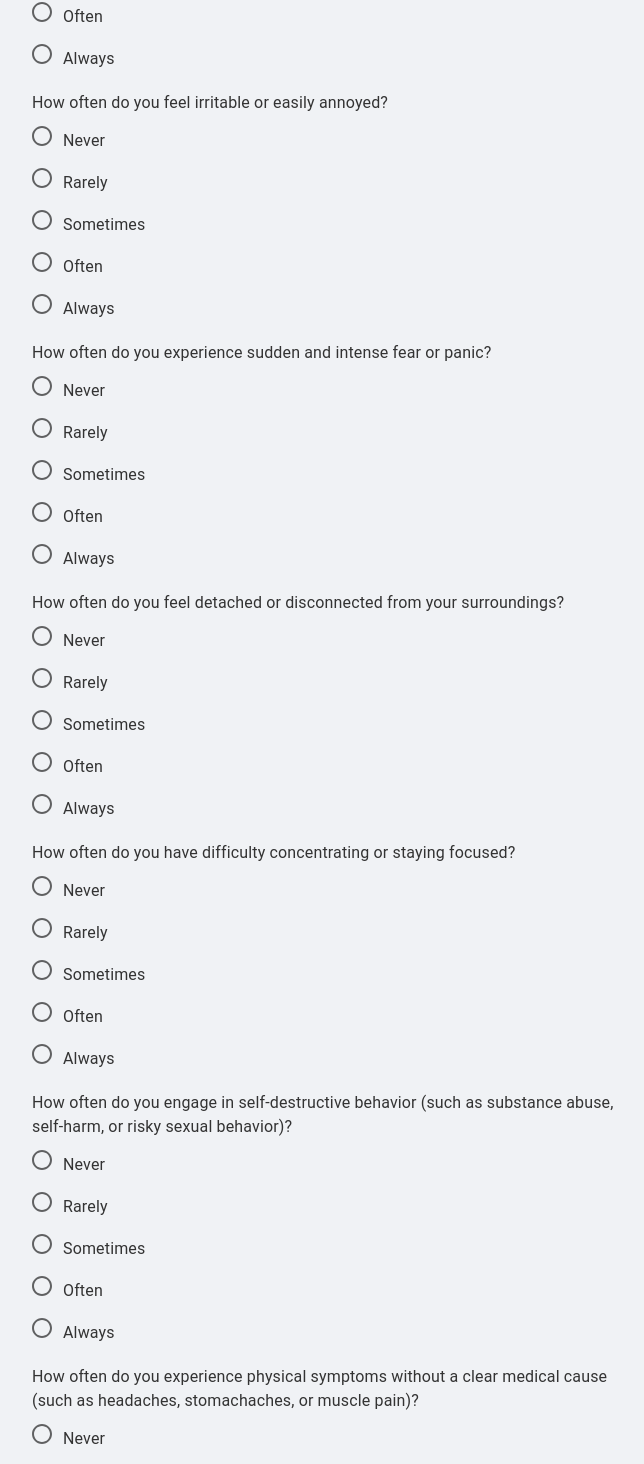
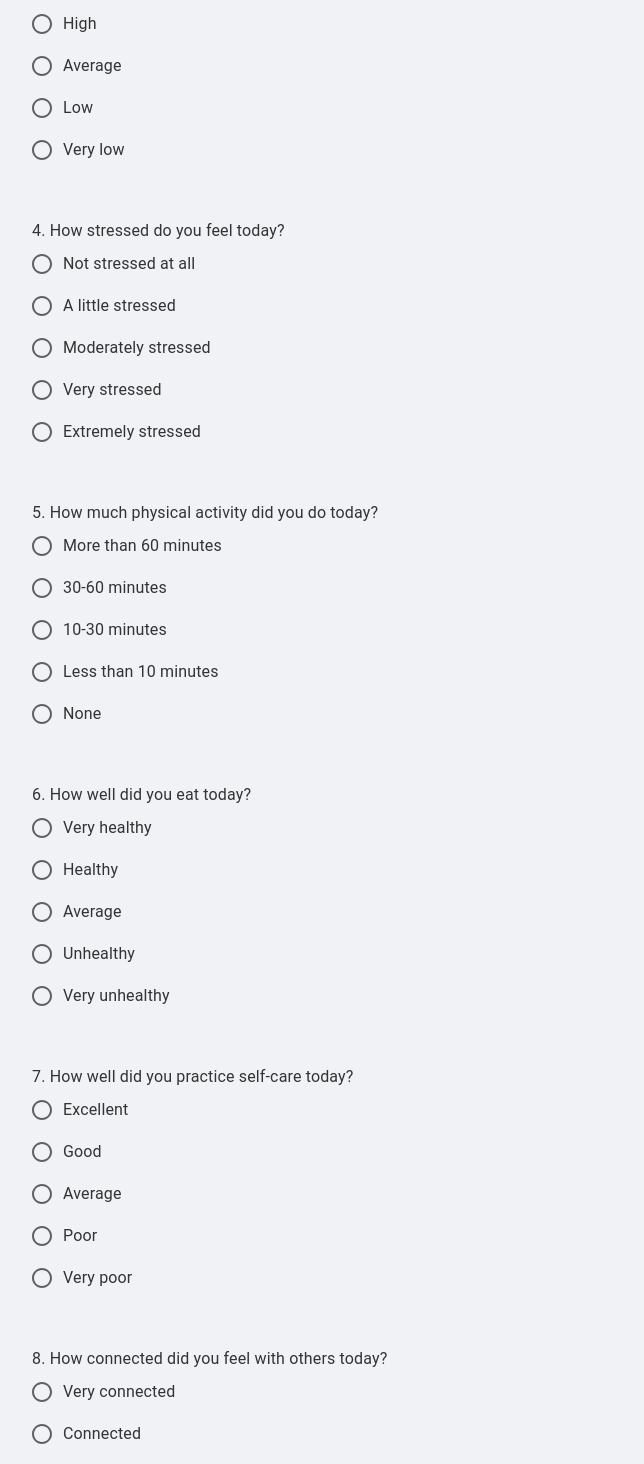
Before and after one commit to hppanpaliya/MindfulMe, a React (Create React App) app: page /self-assessment in a window 1280 px wide. Shown: the part 739-2203 px from the top of the page, without its empty margins (308-952 px from the left). Built offline with nearby package versions, Linux system fonts and the light colour scheme; no server answers.

Commit message:
Wellness Quiz

```diff
--- a/src/components/SelfAssessment/index.js
+++ b/src/components/SelfAssessment/index.js
@@ -5,7 +5,6 @@ import { styled } from "@mui/material/styles";
 
 const StyledLabel = styled("label")({
   display: "block",
-  marginTop: "10px",
 });
 
 function SelfAssessment() {
@@ -14,7 +13,7 @@ function SelfAssessment() {
   const [selectedAnswers, setSelectedAnswers] = useState(initialSelectedAnswers);
 
   function handleOptionSelect(questionId, optionValue) {
-    setSelectedAnswers({ ...selectedAnswers, [questionId]: optionValue });
+    setSelectedAnswers({ ...selectedAnswers, [questionId]: Number(optionValue) });
   }
 
   function calculateScore() {
@@ -31,11 +30,13 @@ function SelfAssessment() {
 
   return (
     <Box sx={{ display: "flex", flexDirection: "column", maxWidth: "600px", margin: "0 auto" }}>
-      {questions.map((question) => (
-        <FormControl key={question.id} component="fieldset" sx={{ mt: 2 }}>
-          <Typography variant="body1">{question.text}</Typography>
+      {questions.map((question, index) => (
+        <FormControl key={question.id} component="fieldset" sx={{ mt: 6 }}>
+          <Typography variant="body1">
+            {index + 1}. {question.text}
+          </Typography>
           <RadioGroup
-            aria-label={question.text}
+            aria-label={index + 1 + ". " + question.text}
             name={question.id}
             value={selectedAnswers[question.id]}
             onChange={(event) => handleOptionSelect(question.id, event.target.value)}
--- a/src/components/SelfAssessment/questions.json
+++ b/src/components/SelfAssessment/questions.json
@@ -1,392 +1,112 @@
 [
   {
-    "id": 1,
-    "text": "How often do you experience difficulty falling or staying asleep?",
+    "id": "question1",
+    "text": "How well did you sleep last night?",
     "options": [
-      {
-        "text": "Never",
-        "value": 0
-      },
-      {
-        "text": "Rarely",
-        "value": 1
-      },
-      {
-        "text": "Sometimes",
-        "value": 2
-      },
-      {
-        "text": "Often",
-        "value": 3
-      },
-      {
-        "text": "Always",
-        "value": 4
-      }
+      { "text": "Very well", "value": 4 },
+      { "text": "Well", "value": 3 },
+      { "text": "Average", "value": 2 },
+      { "text": "Poorly", "value": 1 },
+      { "text": "Very poorly", "value": 0 }
     ]
   },
   {
-    "id": 2,
-    "text": "How often do you feel nervous or anxious?",
+    "id": "question2",
+    "text": "How would you rate your mood today?",
     "options": [
-      {
-        "text": "Never",
-        "value": 0
-      },
-      {
-        "text": "Rarely",
-        "value": 1
-      },
-      {
-        "text": "Sometimes",
-        "value": 2
-      },
-      {
-        "text": "Often",
-        "value": 3
-      },
-      {
-        "text": "Always",
-        "value": 4
-      }
+      { "text": "Very happy", "value": 4 },
+      { "text": "Happy", "value": 3 },
+      { "text": "Neutral", "value": 2 },
+      { "text": "Sad", "value": 1 },
+      { "text": "Very sad", "value": 0 }
     ]
   },
   {
-    "id": 3,
-    "text": "How often do you feel depressed or hopeless?",
+    "id": "question3",
+    "text": "How is your energy level today?",
     "options": [
-      {
-        "text": "Never",
-        "value": 0
-      },
-      {
-        "text": "Rarely",
-        "value": 1
-      },
-      {
-        "text": "Sometimes",
-        "value": 2
-      },
-      {
-        "text": "Often",
-        "value": 3
-      },
-      {
-        "text": "Always",
-        "value": 4
-      }
+      { "text": "Very high", "value": 4 },
+      { "text": "High", "value": 3 },
+      { "text": "Average", "value": 2 },
+      { "text": "Low", "value": 1 },
+      { "text": "Very low", "value": 0 }
     ]
   },
   {
-    "id": 4,
-    "text": "How often do you feel irritable or easily annoyed?",
+    "id": "question4",
+    "text": "How stressed do you feel today?",
     "options": [
-      {
-        "text": "Never",
-        "value": 0
-      },
-      {
-        "text": "Rarely",
-        "value": 1
-      },
-      {
-        "text": "Sometimes",
-        "value": 2
-      },
-      {
-        "text": "Often",
-        "value": 3
-      },
-      {
-        "text": "Always",
-        "value": 4
-      }
+      { "text": "Not stressed at all", "value": 4 },
+      { "text": "A little stressed", "value": 3 },
+      { "text": "Moderately stressed", "value": 2 },
+      { "text": "Very stressed", "value": 1 },
+      { "text": "Extremely stressed", "value": 0 }
     ]
   },
   {
-    "id": 5,
-    "text": "How often do you experience sudden and intense fear or panic?",
+    "id": "question5",
+    "text": "How much physical activity did you do today?",
     "options": [
-      {
-        "text": "Never",
-        "value": 0
-      },
-      {
-        "text": "Rarely",
-        "value": 1
-      },
-      {
-        "text": "Sometimes",
-        "value": 2
-      },
-      {
-        "text": "Often",
-        "value": 3
-      },
-      {
-        "text": "Always",
-        "value": 4
-      }
+      { "text": "More than 60 minutes", "value": 4 },
+      { "text": "30-60 minutes", "value": 3 },
+      { "text": "10-30 minutes", "value": 2 },
+      { "text": "Less than 10 minutes", "value": 1 },
+      { "text": "None", "value": 0 }
     ]
   },
   {
-    "id": 6,
-    "text": "How often do you feel detached or disconnected from your surroundings?",
+    "id": "question6",
+    "text": "How well did you eat today?",
     "options": [
-      {
-        "text": "Never",
-        "value": 0
-      },
-      {
-        "text": "Rarely",
-        "value": 1
-      },
-      {
-        "text": "Sometimes",
-        "value": 2
-      },
-      {
-        "text": "Often",
-        "value": 3
-      },
-      {
-        "text": "Always",
-        "value": 4
-      }
+      { "text": "Very healthy", "value": 4 },
+      { "text": "Healthy", "value": 3 },
+      { "text": "Average", "value": 2 },
+      { "text": "Unhealthy", "value": 1 },
+      { "text": "Very unhealthy", "value": 0 }
     ]
   },
   {
-    "id": 7,
-    "text": "How often do you have difficulty concentrating or staying focused?",
+    "id": "question7",
+    "text": "How well did you practice self-care today?",
     "options": [
-      {
-        "text": "Never",
-        "value": 0
-      },
-      {
-        "text": "Rarely",
-        "value": 1
-      },
-      {
-        "text": "Sometimes",
-        "value": 2
-      },
-      {
-        "text": "Often",
-        "value": 3
-      },
-      {
-        "text": "Always",
-        "value": 4
-      }
+      { "text": "Excellent", "value": 4 },
+      { "text": "Good", "value": 3 },
+      { "text": "Average", "value": 2 },
+      { "text": "Poor", "value": 1 },
+      { "text": "Very poor", "value": 0 }
     ]
   },
   {
-    "id": 8,
-    "text": "How often do you engage in self-destructive behavior (such as substance abuse, self-harm, or risky sexual behavior)?",
+    "id": "question8",
+    "text": "How connected did you feel with others today?",
     "options": [
-      {
-        "text": "Never",
-        "value": 0
-      },
-      {
-        "text": "Rarely",
-        "value": 1
-      },
-      {
-        "text": "Sometimes",
-        "value": 2
-      },
-      {
-        "text": "Often",
-        "value": 3
-      },
-      {
-        "text": "Always",
-        "value": 4
-      }
+      { "text": "Very connected", "value": 4 },
+      { "text": "Connected", "value": 3 },
+      { "text": "Neutral", "value": 2 },
+      { "text": "Disconnected", "value": 1 },
+      { "text": "Very disconnected", "value": 0 }
     ]
   },
   {
-    "id": 9,
-    "text": "How often do you experience physical symptoms without a clear medical cause (such as headaches, stomachaches, or muscle pain)?",
+    "id": "question9",
+    "text": "How productive were you today?",
     "options": [
-      {
-        "text": "Never",
-        "value": 0
-      },
-      {
-        "text": "Rarely",
-        "value": 1
-      },
-      {
-        "text": "Sometimes",
-        "value": 2
-      },
-      {
-        "text": "Often",
-        "value": 3
-      },
-      {
-        "text": "Always",
-        "value": 4
-      }
+      { "text": "Very productive", "value": 4 },
+      { "text": "Productive", "value": 3 },
+      { "text": "Somewhat productive", "value": 2 },
+      { "text": "Not very productive", "value": 1 },
+      { "text": "Not at all productive", "value": 0 }
     ]
   },
   {
-    "id": 10,
-    "text": "How often do you feel like you're not in control of your thoughts or actions?",
+    "id": "question10",
+    "text": "How much time did you spend on relaxation or leisure activities today?",
     "options": [
-      {
-        "text": "Never",
-        "value": 0
-      },
-      {
-        "text": "Rarely",
-        "value": 1
-      },
-      {
-        "text": "Sometimes",
-        "value": 2
-      },
-      {
-        "text": "Often",
-        "value": 3
-      },
-      {
-        "text": "Always",
-        "value": 4
-      }
-    ]
-  },
-  {
-    "id": 11,
-    "text": "How often do you feel like your thoughts are racing or hard to slow down?",
-    "options": [
-      {
-        "text": "Never",
-        "value": 0
-      },
-      {
-        "text": "Rarely",
-        "value": 1
-      },
-      {
-        "text": "Sometimes",
-        "value": 2
-      },
-      {
-        "text": "Often",
-        "value": 3
-      },
-      {
-        "text": "Always",
-        "value": 4
-      }
-    ]
-  },
-  {
-    "id": 12,
-    "text": "How often do you have trouble sleeping (such as difficulty falling asleep, staying asleep, or waking up too early)?",
-    "options": [
-      {
-        "text": "Never",
-        "value": 0
-      },
-      {
-        "text": "Rarely",
-        "value": 1
-      },
-      {
-        "text": "Sometimes",
-        "value": 2
-      },
-      {
-        "text": "Often",
-        "value": 3
-      },
-      {
-        "text": "Always",
-        "value": 4
-      }
-    ]
-  },
-  {
-    "id": 13,
-    "text": "How often do you feel nervous, anxious, or on edge?",
-    "options": [
-      {
-        "text": "Never",
-        "value": 0
-      },
-      {
-        "text": "Rarely",
-        "value": 1
-      },
-      {
-        "text": "Sometimes",
-        "value": 2
-      },
-      {
-        "text": "Often",
-        "value": 3
-      },
-      {
-        "text": "Always",
-        "value": 4
-      }
-    ]
-  },
-  {
-    "id": 14,
-    "text": "How often do you have trouble controlling your worries or feelings of anxiety?",
-    "options": [
-      {
-        "text": "Never",
-        "value": 0
-      },
-      {
-        "text": "Rarely",
-        "value": 1
-      },
-      {
-        "text": "Sometimes",
-        "value": 2
-      },
-      {
-        "text": "Often",
-        "value": 3
-      },
-      {
-        "text": "Always",
-        "value": 4
-      }
-    ]
-  },
-  {
-    "id": 15,
-    "text": "How often do you feel like you're on an emotional rollercoaster?",
-    "options": [
-      {
-        "text": "Never",
-        "value": 0
-      },
-      {
-        "text": "Rarely",
-        "value": 1
-      },
-      {
-        "text": "Sometimes",
-        "value": 2
-      },
-      {
-        "text": "Often",
-        "value": 3
-      },
-      {
-        "text": "Always",
-        "value": 4
-      }
+      { "text": "More than 2 hours", "value": 4 },
+      { "text": "1-2 hours", "value": 3 },
+      { "text": "30 minutes to 1 hour", "value": 2 },
+      { "text": "Less than 30 minutes", "value": 1 },
+      { "text": "None", "value": 0 }
     ]
   }
 ]
```
